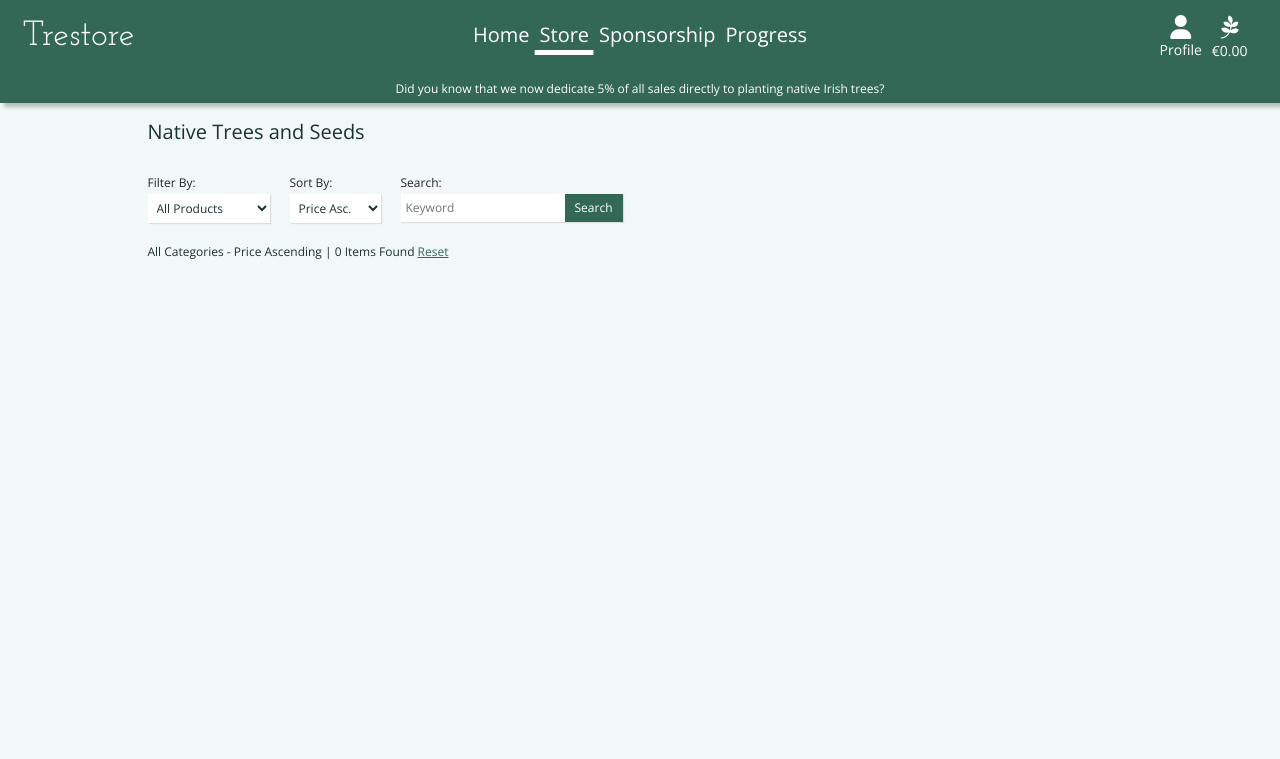
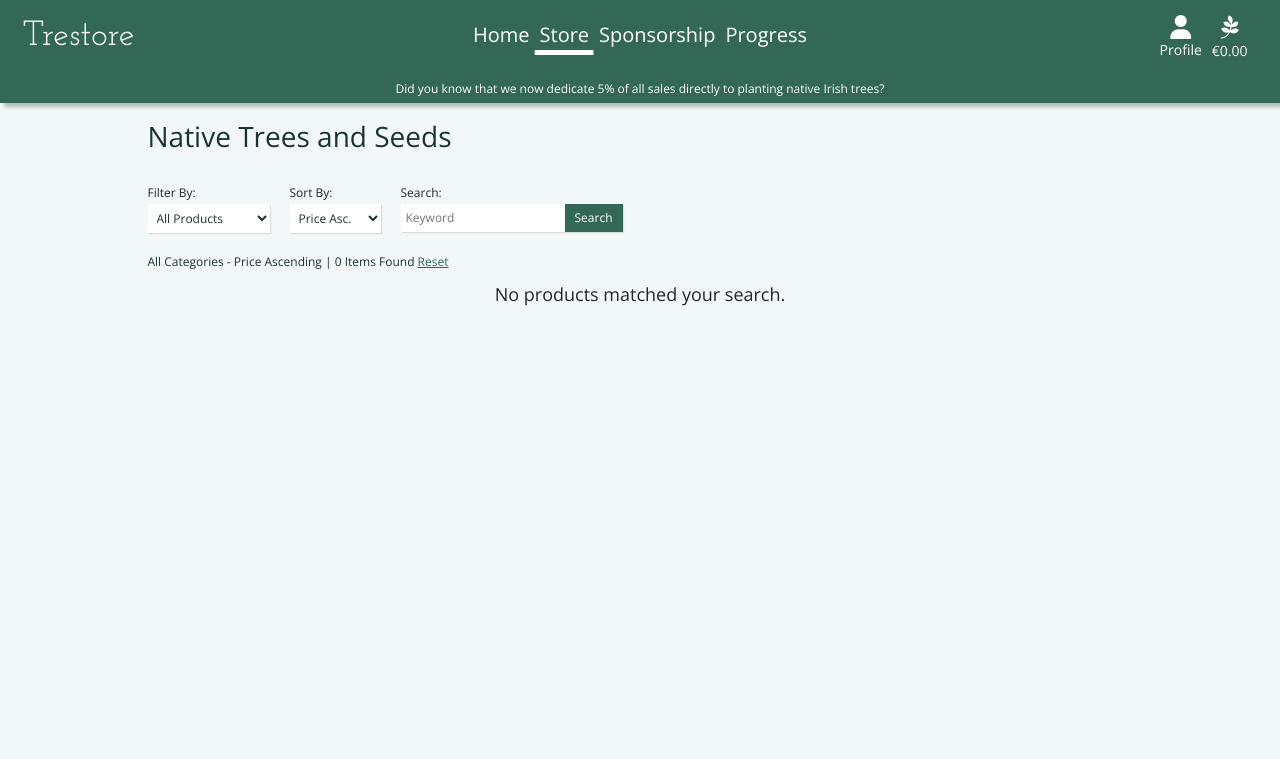
Before and after one commit to zackgithuboriginal/trestore-milestone-project-4, a Django app: page /products/ in a window 1280 px wide. Shown: the top 759 px of the page. Run offline with Django 3.2, Linux system fonts and the light colour scheme; data that the repository does not hold is empty; some libraries are stand-ins or nearby versions.

Commit message:
Slight changes to product pages, added feedback for no results returned

```diff
--- a/products/templates/products/products.html
+++ b/products/templates/products/products.html
@@ -13,7 +13,7 @@
 {% block content %}
 <div class="store-content container-flex bg-dark-green">
     <div class="store-row row">
-        <h2 class="page-title font-color-dark col-12">Native Trees and Seeds</h2>
+        <h1 class="page-title font-color-dark col-12">Native Trees and Seeds</h1>
     </div>
     <div class="store-row row">
         <div class="display-options col-12 row">
@@ -133,6 +133,9 @@
                     </div>
                 {% endfor %}
             {% else %}
+                <div class="no-products-display">
+                    <p>No products matched your search.</p>
+                </div>
             {% endif %}
         </div>
     </div>
--- a/products/templates/products/sponsorship_packages.html
+++ b/products/templates/products/sponsorship_packages.html
@@ -13,7 +13,7 @@
 {% block content %}
 <div class="store-content container-flex bg-dark-green">
     <div class="store-row row">
-        <h2 class="page-title font-color-dark col-12">Sponsorship Packages</h2>
+        <h1 class="page-title font-color-dark col-12">Sponsorship Packages</h1>
     </div>
     <div class="store-row">
         <div class="products-container">
@@ -67,6 +67,9 @@
                     </div>
                 {% endfor %}
             {% else %}
+                <div class="no-products-display">
+                    <p>There are currently no sponsorship packages available.</p>
+                </div>
             {% endif %}
         </div>
     </div>
--- a/static/css/base.css
+++ b/static/css/base.css
@@ -38,7 +38,8 @@ header {
     color: #336857;
 }
 
-.page-title h1 {
+.page-title h1,
+h1.page-title {
     font-size: 2.8rem;
 }
 
@@ -793,6 +794,10 @@ h2.error-text {
     color: #336857;
 }
 
+.no-products-display p{
+    font-size: 1.8rem;
+}
+
 /* Product Details Page */
 .product-details-content {
     padding: 14rem 4rem 6rem 4rem;
@@ -1473,6 +1478,7 @@ td p {
 .display-edit-dropdown {
     position: absolute;
     background: none;
+    z-index: 10;
     border: none;
     top: 1rem;
     right: 2rem;
```
